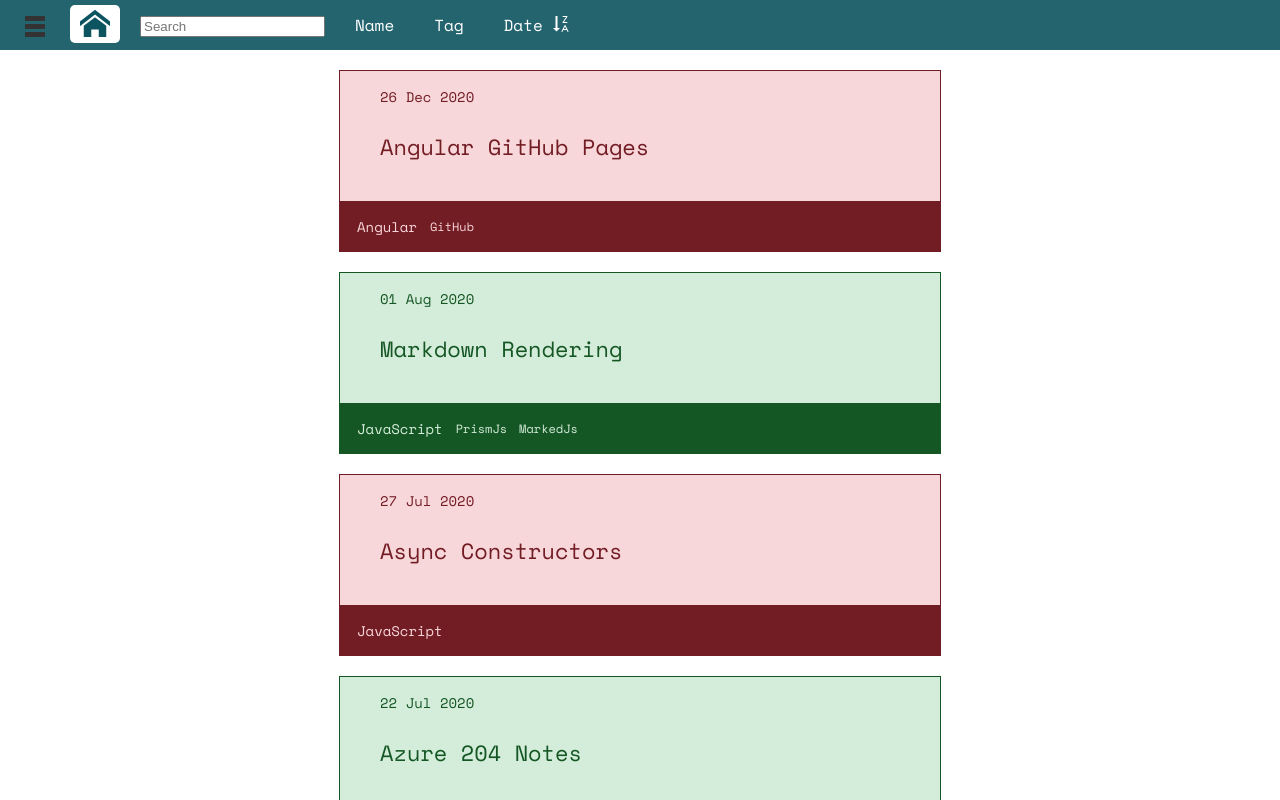
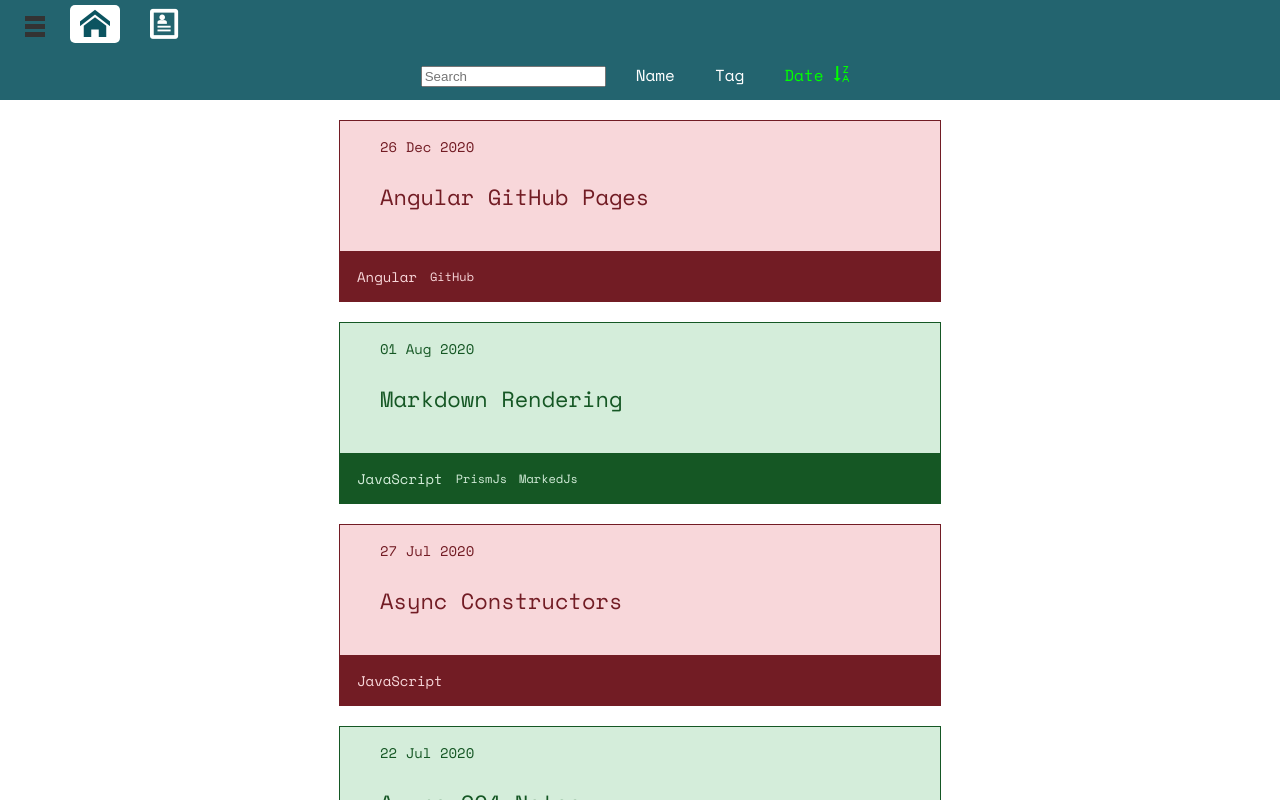
Before and after one commit to chungminhtu/bealesd.github.io, an Angular app: page /home in a window 1280 px wide. Shown: the top 800 px of the page. Built offline with nearby package versions, Linux system fonts and the light colour scheme.

Commit message:
Moved search and sorting blogs to own bar.

```diff
--- a/src/app/app-routing.module.ts
+++ b/src/app/app-routing.module.ts
@@ -4,10 +4,10 @@ import { BlogComponent } from './blog/blog.component';
 import { HomeComponent } from './home/home.component';
 
 const routes: Routes = [
-  { path: '', component: HomeComponent },
+  { path: '', redirectTo: '/home', pathMatch: 'full' },
   { path: 'home', component: HomeComponent },
   { path: 'blog/:blogName', component: BlogComponent },
-  { path: '**', component: HomeComponent }
+  { path: '**', redirectTo: '/home', pathMatch: 'full' }
 ];
 
 @NgModule({
--- a/src/app/app.component.css
+++ b/src/app/app.component.css
@@ -1,5 +1,5 @@
 .main-container {
-    margin-top: calc(50px + 20px);
+    margin-top: calc(var(--menu-bar-total-height) + 20px);
 }
 
 app-menu-bar {
--- a/src/app/home/home.component.ts
+++ b/src/app/home/home.component.ts
@@ -2,7 +2,6 @@ import { Component, OnDestroy, OnInit } from '@angular/core';
 import { BlogService } from '../services/blogs-service';
 import { ToastEvents } from '../services/toast-events-service';
 import { Utilities } from '../helpers/utilites'
-import { TagContentType } from '@angular/compiler';
 
 @Component({
   selector: 'app-home',
--- a/src/app/menu-bar/menu-bar.component.css
+++ b/src/app/menu-bar/menu-bar.component.css
@@ -1,39 +1,52 @@
 :host {
-    --menu-bar-container-mergin-left: 20px;
+    --menu-bar-item-margin: 20px;
     --search-width: 200px;
     --home-icon-font-size: 30px;
 }
 
 @media screen and (max-width: 800px) and (min-width: 600px) {
      :host {
-        --menu-bar-container-mergin-left: 10px;
+        --menu-bar-item-margin: 10px;
         --search-width: 150px;
     }
 }
 
 @media screen and (max-width: 600px) {
      :host {
-        --menu-bar-container-mergin-left: 5px;
+        --menu-bar-item-margin: 5px;
         --search-width: 100px;
         --home-icon-font-size: 20px;
     }
 }
 
-.menu-bar-container {
+.menu-bar-container2 {
     position: relative;
-    top: 0px;
     align-items: center;
     height: 50px;
     width: 100%;
     background-color: rgba(var(--alert-info-color), 0.9);
     color: white;
     display: grid;
-    grid-template-columns: repeat(3, min-content) repeat(3, minmax(20px, auto));
+    grid-template-columns: repeat(1, min-content) auto auto auto;
+    column-gap: var(--menu-bar-item-margin);
+    justify-content: center;
+}
+
+.menu-bar-container {
+    position: relative;
+    align-items: center;
+    height: 50px;
+    width: 100%;
+    background-color: rgba(var(--alert-info-color), 0.9);
+    color: white;
+    display: grid;
+    grid-template-columns: repeat(3, min-content);
+    column-gap: var(--menu-bar-item-margin);
     justify-content: left;
 }
 
-.menu-bar-container>div {
-    margin-left: var(--menu-bar-container-mergin-left);
+.menu-bar-container>div:first-of-type {
+    margin-left: var(--menu-bar-item-margin);
 }
 
 #searchInput {
@@ -49,8 +62,7 @@
 .sort-name>div,
 .sort-tag>div,
 .sort-timestamp>div,
-.home>span {
-    width: fit-content;
+.menu-link>span {
     padding: 4px 10px;
     border-radius: 5px;
     transition: 200ms ease-in-out;
@@ -60,24 +72,29 @@
 .sort-name>div:hover,
 .sort-tag>div:hover,
 .sort-timestamp>div:hover,
-.home>span:hover {
+.menu-link>span:hover {
     cursor: pointer;
     color: rgb(var(--alert-info-color));
     background-color: white;
 }
 
-.home {
+[class*='sort-'].active {
+    color: lime;
+}
+
+.menu-link {
     font-size: var(--home-icon-font-size);
     transition: 200ms ease-in-out;
 }
 
-.home>span:focus,
-.home>span:active {
+.menu-link>span:focus,
+.menu-link>span:active {
     outline: 0;
     border: none;
+    color: lime;
 }
 
-.home>span.active-link {
+.menu-link>span.active-link {
     color: rgb(var(--alert-info-color));
     background-color: white;
 }
@@ -123,13 +140,26 @@
 }
 
 .sidebar {
-    top: 50px;
+    top: var(--menu-bar-total-height);
     background-color: rgba(var(--alert-info-color), 0.9);
     color: white;
+    font-size: 16px;
     width: 250px;
     position: fixed;
     overflow-y: auto;
     bottom: 0;
+    /* height: calc(100vh - var(--menu-bar-total-height)); */
+}
+
+.sidebar:before {
+    content: "";
+    position: absolute;
+    height: 20px;
+    background: #fff;
+    z-index: 999;
+    top: -20px;
+    width: 100%;
+    left: 0;
 }
 
 .sidebar-sub-headers-hidden {
@@ -138,6 +168,14 @@
 
 .sidebar-header {
     font-size: 16px;
+    padding: 8px 8px;
+    border-bottom: 1px solid white;
+}
+
+.sidebar-header:hover {
+    color: rgba(var(--alert-warning-color), 1);
+    background-color: rgba(var(--alert-warning-background-color), 1);
+    cursor: pointer;
 }
 
 .sidebar-header:nth-of-type(1) {
@@ -155,8 +193,16 @@
     cursor: pointer;
 }
 
-.sidebar-header-tag>span {
-    font-size: 8px!important;
+.sidebar [class*="icon"] {
+    font-size: 8px;
+}
+
+.sidebar .icon-minus {
+    color: red;
+}
+
+.sidebar .icon-plus {
+    color: lime;
 }
 
 .sidebar-sub-header:hover {
@@ -170,8 +216,13 @@
     background-color: rgba(var(--alert-success-background-color), 1);
 }
 
-.sidebar-sub-header.active-link:focus,
-.sidebar-sub-header.active-link:active {
+.sidebar-header.active-link {
+    color: rgba(var(--alert-success-color), 1);
+    background-color: rgba(var(--alert-success-background-color), 1);
+}
+
+.active-link:focus,
+.active-link:active {
     outline: 0;
     border: none;
 }
--- a/src/app/menu-bar/menu-bar.component.html
+++ b/src/app/menu-bar/menu-bar.component.html
@@ -5,15 +5,22 @@
         <div class="bar3"></div>
     </div>
 
-    <div class="home">
+    <div class="menu-link">
         <span class="icon-home" routerLink="/home" routerLinkActive="active-link"></span>
     </div>
+    <div class="menu-link">
+        <span class="icon-profile" routerLink="/about" routerLinkActive="active-link"></span>
+    </div>
 
-    <div *ngIf="isHomePage" class="search">
+</div>
+
+<div *ngIf="isHomePage" class="menu-bar-container2">
+
+    <div class="search">
         <input id="searchInput" type="text" placeholder="Search" maxlength="20" value='' #searchInput (keyup)="filterBlogsBySearch(searchInput.value)">
     </div>
 
-    <div *ngIf="isHomePage" class='sort-name' (click)="toggleNameSort()">
+    <div class="sort-name {{this.blogService.sort.current === 'name' ? 'active' : ''}}" (click)="toggleNameSort()">
         <div>
             Name
             <span *ngIf="blogService.sort.name && this.blogService.sort.current === 'name'" class="icon-sort-alpha-asc"></span>
@@ -21,7 +28,7 @@
         </div>
     </div>
 
-    <div *ngIf="isHomePage" class='sort-tag' (click)="toggleTagSort()">
+    <div class="sort-tag {{this.blogService.sort.current === 'tag' ? 'active' : ''}}" (click)="toggleTagSort()">
         <div>
             Tag
             <span *ngIf="blogService.sort.tag && this.blogService.sort.current === 'tag'" class="icon-sort-alpha-asc"></span>
@@ -29,7 +36,7 @@
         </div>
     </div>
 
-    <div *ngIf="isHomePage" class='sort-timestamp' (click)="toggleTimestampSort()">
+    <div class="sort-timestamp {{this.blogService.sort.current === 'timestamp' ? 'active' : ''}} " (click)="toggleTimestampSort()">
         <div>
             Date
             <span *ngIf="blogService.sort.timestamp && this.blogService.sort.current === 'timestamp'" class="icon-sort-alpha-asc"></span>
@@ -39,27 +46,40 @@
 
 </div>
 
-<div *ngIf="sidebarOpen === true" class="sidebar">
-    <ng-container *ngFor="let tag of tags; let i = index">
+<div *ngIf="sidebarOpen" class="sidebar">
+    <div class="sidebar-header" routerLink="/home" routerLinkActive="active-link">
+        Home
+    </div>
 
-        <div class="sidebar-header">
-            <div class="sidebar-header-tag" (click)="toggleSubMenu($event)">
-                {{tag}}
-                <span class="{{tagsShown[tag] ? 'icon-minus' : 'icon-plus'}}"></span>
+    <div class="sidebar-header" routerLink="/about" routerLinkActive="active-link">
+        About
+    </div>
+
+    <div class="sidebar-header" (click)="toggleSideMenuHeading(blogsHeading)">
+        <span #blogsHeading>Blogs </span>
+        <div *ngIf="sideMenuHeadingsShown['blogs'];then opened else closed"></div>
+        <ng-template #opened>
+            <span class="icon-minus"></span>
+        </ng-template>
+        <ng-template #closed>
+            <span class="icon-plus"></span>
+        </ng-template>
+
+    </div>
+    <div *ngIf="sideMenuHeadingsShown['blogs']">
+        <ng-container *ngFor="let tag of tags;">
+            <div class="sidebar-header-tag" (click)="toggleSideMenuBlogTag(tagHeading)">
+                <span #tagHeading>{{tag}} </span>
+                <span class="{{sideMenuHeadingsShown.blogTagsShown[tag] ? 'icon-minus' : 'icon-plus'}}"></span>
             </div>
 
-            <div class="sidebar-sub-headers {{tagsShown[tag] ? '': 'sidebar-sub-headers-hidden'}}">
-
-                <ng-container *ngFor="let blogLink of getBlogsByTag(tag); let j = index">
-
+            <div class="sidebar-sub-headers {{sideMenuHeadingsShown.blogTagsShown[tag] ? '': 'sidebar-sub-headers-hidden'}}">
+                <ng-container *ngFor="let blogLink of getBlogsByTag(tag);">
                     <div class="sidebar-sub-header" routerLink="/blog/{{blogLink.id}}" routerLinkActive="active-link">
                         {{blogLink.displayname}}
                     </div>
-
                 </ng-container>
             </div>
-        </div>
-
-    </ng-container>
-
+        </ng-container>
+    </div>
 </div>
--- a/src/app/menu-bar/menu-bar.component.ts
+++ b/src/app/menu-bar/menu-bar.component.ts
@@ -16,46 +16,52 @@ export class MenuBarComponent implements OnInit {
 
   blogsByTag = {};
   tags = [];
-  tagsShown = {};
+
+  sideMenuHeadingsShown = {
+    blogs: false,
+    blogTagsShown: {}
+  };
 
   searchId = null;
+
+  searchBarHeight = '50px';
 
   constructor(
     public blogService: BlogService,
     private router: Router,
-    public toastEvents: ToastEvents
-  ) {
+    public toastEvents: ToastEvents,
+  ) { }
+
+  ngOnInit(): void {
     this.getBlogsByTags();
 
     this.router.events.subscribe((route) => {
       if (route instanceof NavigationEnd) {
-        const rootPath = window.location.pathname.split('/')[1]
-        if (rootPath=== 'blog')
+        document.documentElement.style.setProperty('--search-bar-menu-bar-height', '0px');
+
+        const rootPath = window.location.pathname.split('/')[1];
+        if (rootPath === 'blog') {
           this.isHomePage = false;
-        else if (rootPath=== '/home')
+        }
+        else if (rootPath === 'home') {
+          document.documentElement.style.setProperty('--search-bar-menu-bar-height', this.searchBarHeight);
           this.isHomePage = true;
-        else
+        }
+        else {
           this.isHomePage = true;
+        }
       }
     });
   }
 
-  ngOnInit(): void { }
-
   getBlogsByTags() {
-    // this.blogsByTag = this.blogService.blogRepo.getAllUniqueTags();
     this.tags = this.blogService.blogRepo.getAllUniqueTags();
 
-    // this.blogService.getPostByTags();
-    // this.tags = Object.keys(this.blogsByTag);
-
-    for (const tag of this.tags) {
-      this.tagsShown[tag] = false;
-    }
+    for (const tag of this.tags)
+      this.sideMenuHeadingsShown.blogTagsShown[tag] = false;
   }
 
   getBlogsByTag(tag: string) {
-    // todo - unsorted
     return this.blogService.blogRepo.getBlogsByTags([tag]);
   }
 
@@ -63,15 +69,20 @@ export class MenuBarComponent implements OnInit {
     this.sidebarOpen = !this.sidebarOpen;
   }
 
-  toggleSubMenu(evt: MouseEvent) {
-    let tag = (<HTMLDivElement>evt.target).innerText.trim();
-    this.tagsShown[tag] = !this.tagsShown[tag];
+  toggleSideMenuHeading(val: HTMLSpanElement) {
+    const sideMenuHeading = val.innerText.trim().toLocaleLowerCase();
+    this.sideMenuHeadingsShown[sideMenuHeading] = !this.sideMenuHeadingsShown[sideMenuHeading];
+  }
+
+  toggleSideMenuBlogTag(val: HTMLSpanElement) {
+    const tag = val.innerText.trim();
+    this.sideMenuHeadingsShown.blogTagsShown[tag] = !this.sideMenuHeadingsShown.blogTagsShown[tag];
   }
 
   filterBlogsBySearch(word) {
-    // todo: move toast adding to blogService
-    if(word.trim().length > 0){
-      if(this.searchId === null){
+    // TODO: move toast adding to blogService
+    if (word.trim().length > 0) {
+      if (this.searchId === null) {
         const cb = () => {
           this.blogService.filters.words = '';
           const blogs = this.blogService.getCurrentBlogs();
@@ -81,7 +92,7 @@ export class MenuBarComponent implements OnInit {
         }
         this.searchId = this.toastEvents.addToastMessageInteractive(`Search: ${word}`, cb);
       }
-      else{
+      else {
         this.toastEvents.updateToastMessage(this.searchId, `Search: ${word}`);
       }
     }
--- a/src/styles.css
+++ b/src/styles.css
@@ -1125,6 +1125,9 @@
     --alert-danger-color: 114, 28, 36;
     --alert-danger-background-color: 248, 215, 218;
     --alert-danger-border-color: 245, 198, 203;
+    --menu-bar-height: 50px;
+    --search-bar-menu-bar-height: 0px;
+    --menu-bar-total-height: calc(var(--menu-bar-height) + var(--search-bar-menu-bar-height));
 }
 
 body {
```
